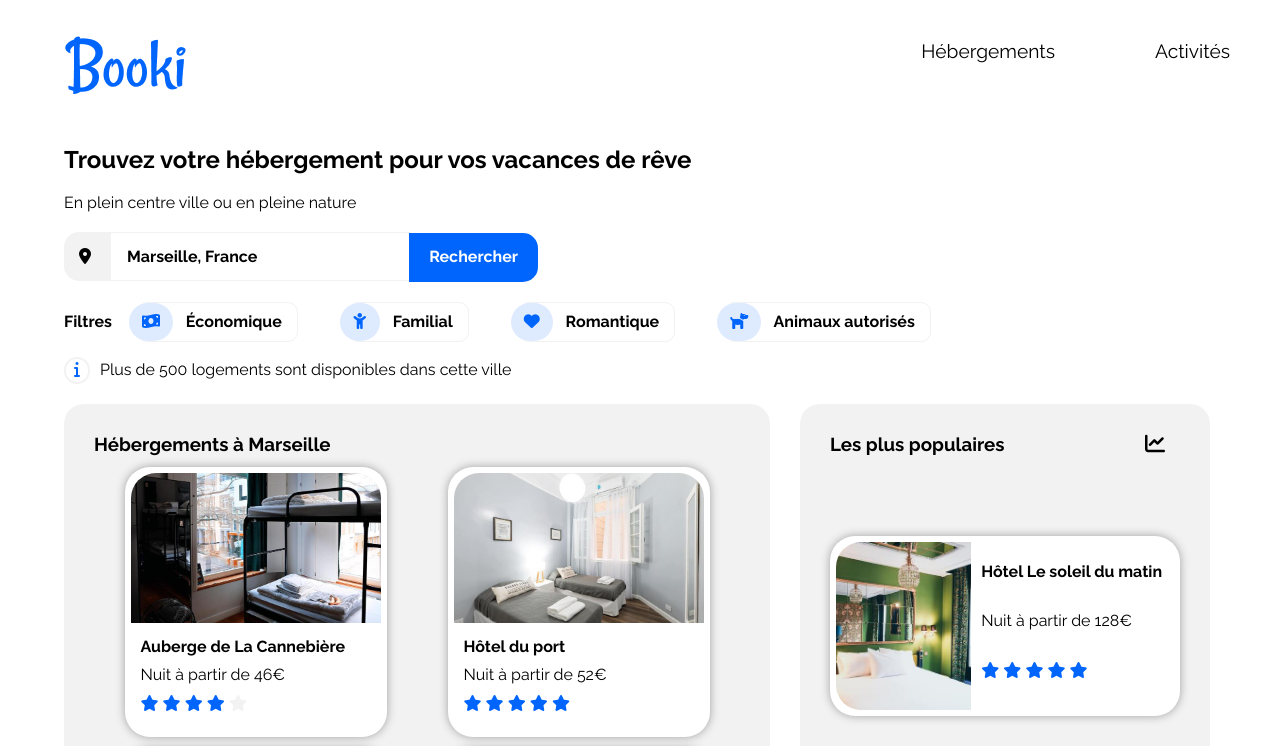
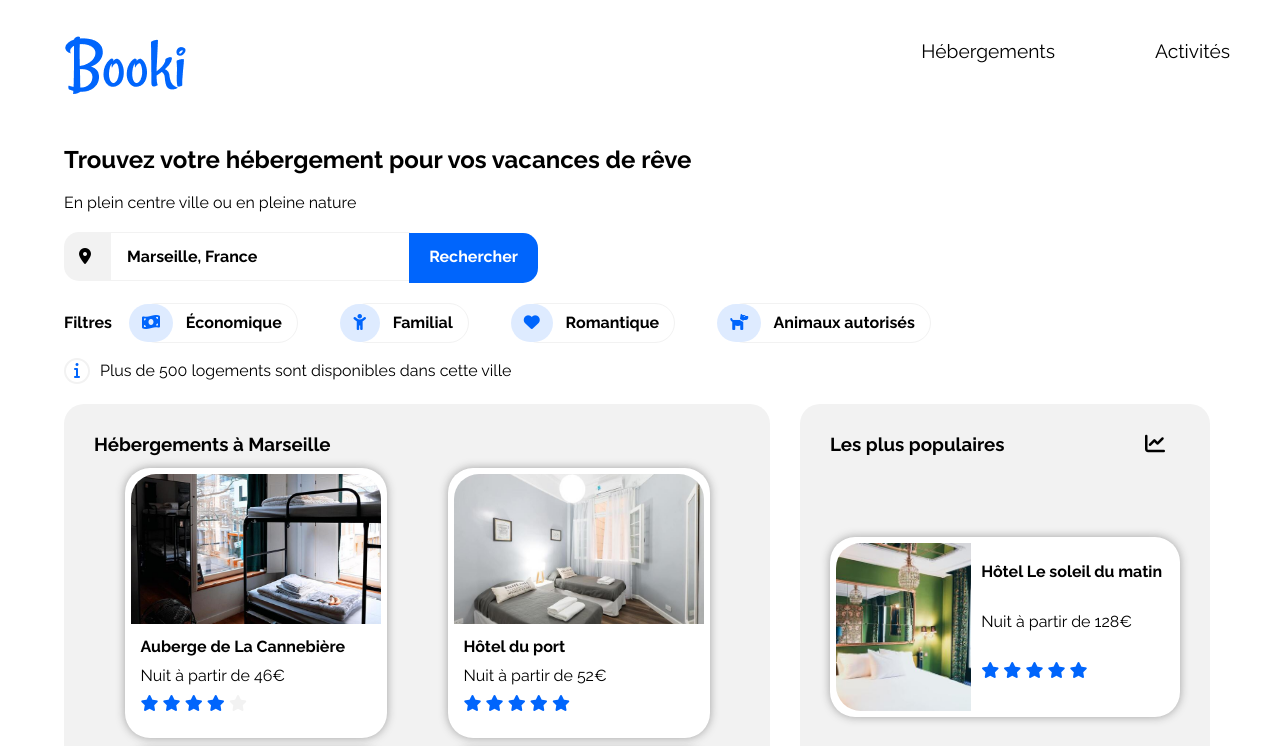
Before and after one commit to JyjyStudio/Booki-P2-OpenClassrooms, a plain HTML site: page Projet 2/index.html in a window 1280 px wide. Shown: the top 746 px of the page. Drawn offline with Linux system fonts and the light colour scheme.

Commit message:
fix : border on filters

```diff
--- a/Projet 2/css/style.css
+++ b/Projet 2/css/style.css
@@ -2,6 +2,9 @@
     box-sizing: border-box;
     margin: 0;
     padding: 0;
+}
+html {
+    scroll-behavior: smooth;
 }
 body {
     font-family: 'Raleway', Arial, Helvetica, sans-serif;
@@ -60,7 +63,7 @@ nav>div>a:hover {
     color: #000;
 }
 #searchBtn {
-    height: 49px;
+    height: 50px;
     padding: 0 20px;
     font-weight: 700;
     color: #fff;
@@ -84,7 +87,7 @@ nav>div>a:hover {
     margin: 0 25px 15px;
     cursor: pointer;
     border: 1px solid #f2f2f2;
-    border-radius: 10px;
+    border-radius: 20px;
 }
 .filtreTitle {
     cursor: unset;
```
